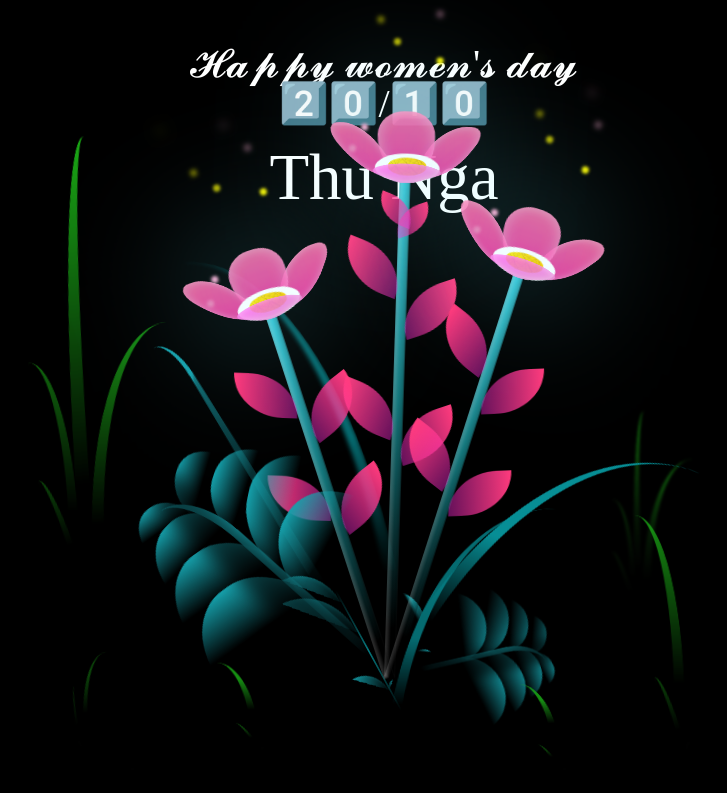
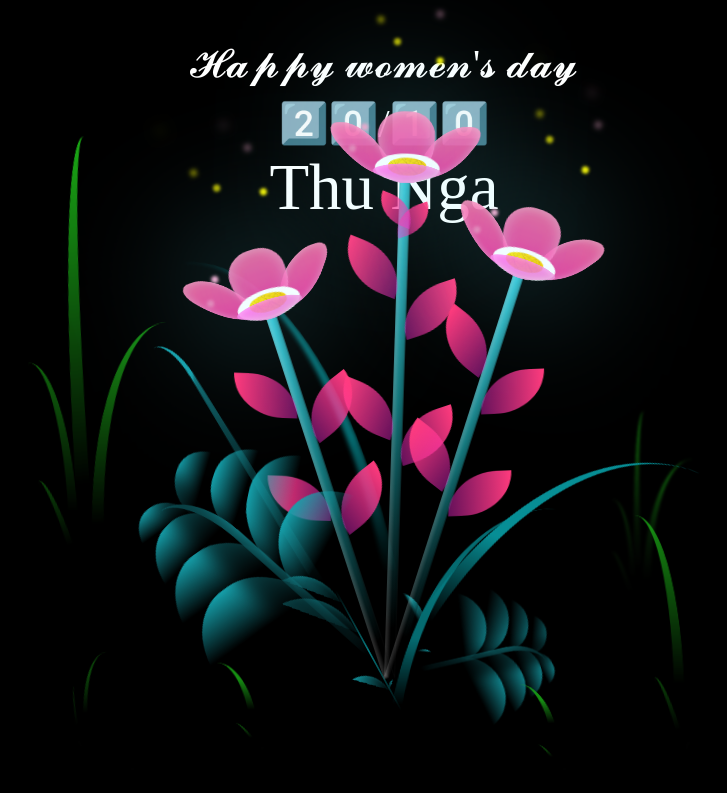
Before and after one commit to GitTuNguyen/FlowerHTML, a plain HTML site: page index.html in a window 1280 px wide. Shown: the whole page, without its empty margins (256-983 px from the left). Drawn offline with Linux system fonts and the light colour scheme.

Commit message:
Add files via upload

```diff
--- a/style.css
+++ b/style.css
@@ -42,14 +42,14 @@ body {
   color: white;
   font-size: 40px;
   position: fixed;
-  top: 80px;
+  top: 100px;
 }
 
 .happy-woman-day-name {
   color: white;
   font-size: 65px;
   position: fixed;
-  top: 140px;
+  top: 150px;
 }
 
 .flowers {
```
